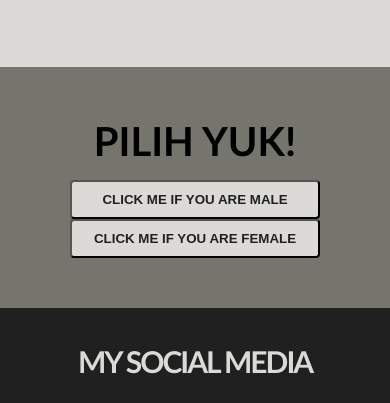
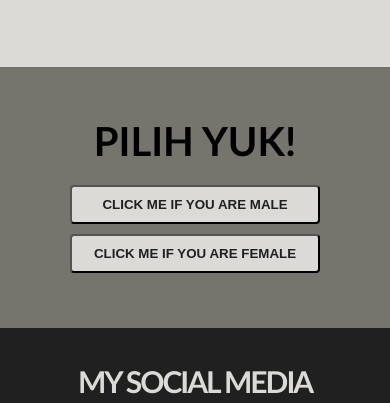
Before and after one commit to ryxxnw/ryxxnw.github.io, a plain HTML site: page index.html in a window 390 px wide. Shown: the part 1804-2207 px from the top of the page. Drawn offline with Linux system fonts and the light colour scheme.

Commit message:
edit lagi dikit

```diff
--- a/responsive.css
+++ b/responsive.css
@@ -1,3 +1,4 @@
+/* untuk tablet 1000>x>670 */
 @media (max-width:1000px) {
     .hobi-hobiku {
         flex-wrap: wrap;
@@ -25,6 +26,7 @@
     }
 }
 
+/* untuk hp 670 ke bawah */
 @media (max-width:670px) {
     .hobi-hobiku {
         flex-direction: column;
@@ -72,6 +74,10 @@
         font-size: 15px;
     }
 
+    .tombol {
+        margin: 5px 0;
+    }
+
     .container-bawah h1 {
         font-size: 30px;
     }
--- a/style.css
+++ b/style.css
@@ -149,7 +149,7 @@ header {
 .container-tengah2 {
     background-color: #75746d;
     text-align: center;
-    padding: 50px 0px
+    padding: 50px 0px;
 }
 
 .tombol {
```
